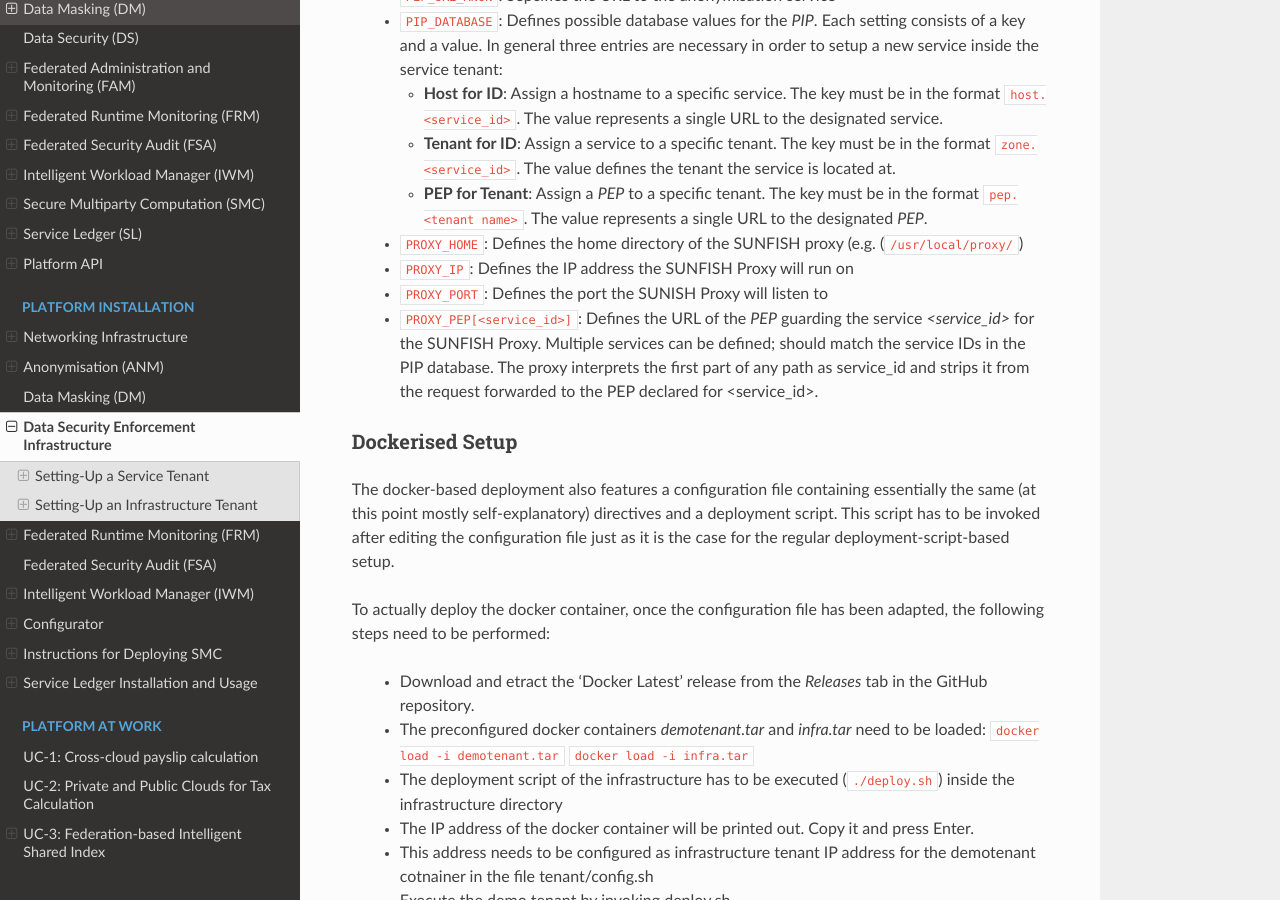
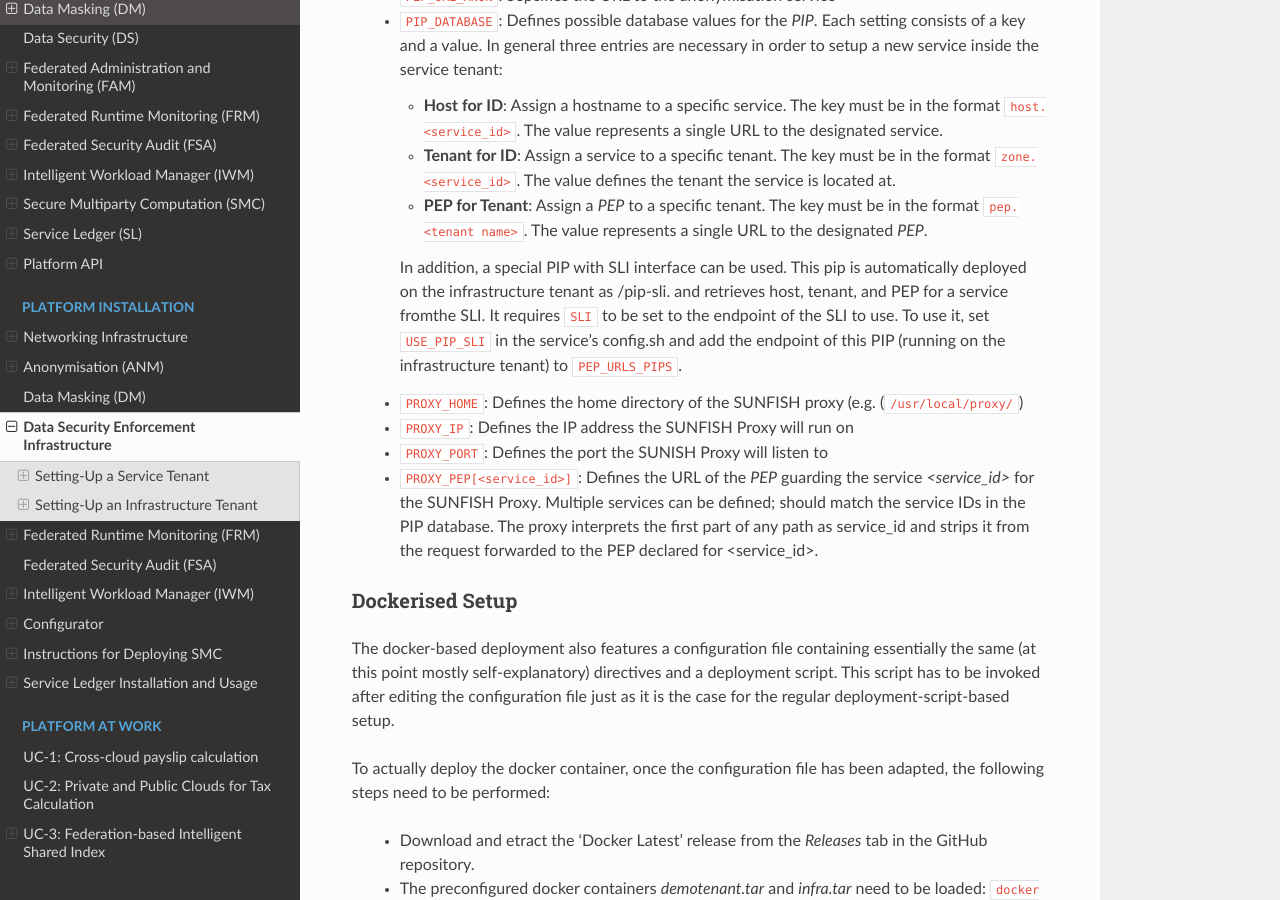
Before and after one commit to sunfish-prj/Platform-docs, a Sphinx documentation site: the page built from docs/install/ds_deploy.rst, in a window 1280 px wide and 900 px high, scrolled down 1699 px. Built offline with Sphinx 7.4.7 and the Read the Docs theme 2.0.0, drawn with Linux system fonts in a browser that asks for light colours.

Commit message:
Update ds_deploy.rst
Describe PIP-SLI integration.

```diff
--- a/docs/install/ds_deploy.rst
+++ b/docs/install/ds_deploy.rst
@@ -54,6 +54,10 @@ The infrastructure tenant features several configuration options before installa
    * **Host for ID**:  Assign a hostname to a specific service. The key must be in the format ``host.<service_id>``. The value represents a single URL to the designated service.
    * **Tenant for ID**: Assign a service to a specific tenant. The key must be in the format ``zone.<service_id>``. The value defines the tenant the service is located at.
    * **PEP for Tenant**: Assign a *PEP* to a specific tenant. The key must be in the format ``pep.<tenant name>``. The value represents a single URL to the designated *PEP*.
+
+   In addition, a special PIP with SLI interface can be used. This pip is automatically deployed on the infrastructure tenant as /pip-sli. and retrieves host, tenant, and PEP for a service fromthe SLI.
+   It requires ``SLI`` to be set to the endpoint of the SLI to use.
+   To use it, set ``USE_PIP_SLI`` in the service's config.sh and add the endpoint of this PIP (running on the infrastructure tenant) to ``PEP_URLS_PIPS``.
 
  * ``PROXY_HOME``: Defines the home directory of the SUNFISH proxy (e.g. (``/usr/local/proxy/``)
  * ``PROXY_IP``: Defines the IP address the SUNFISH Proxy will run on
```
